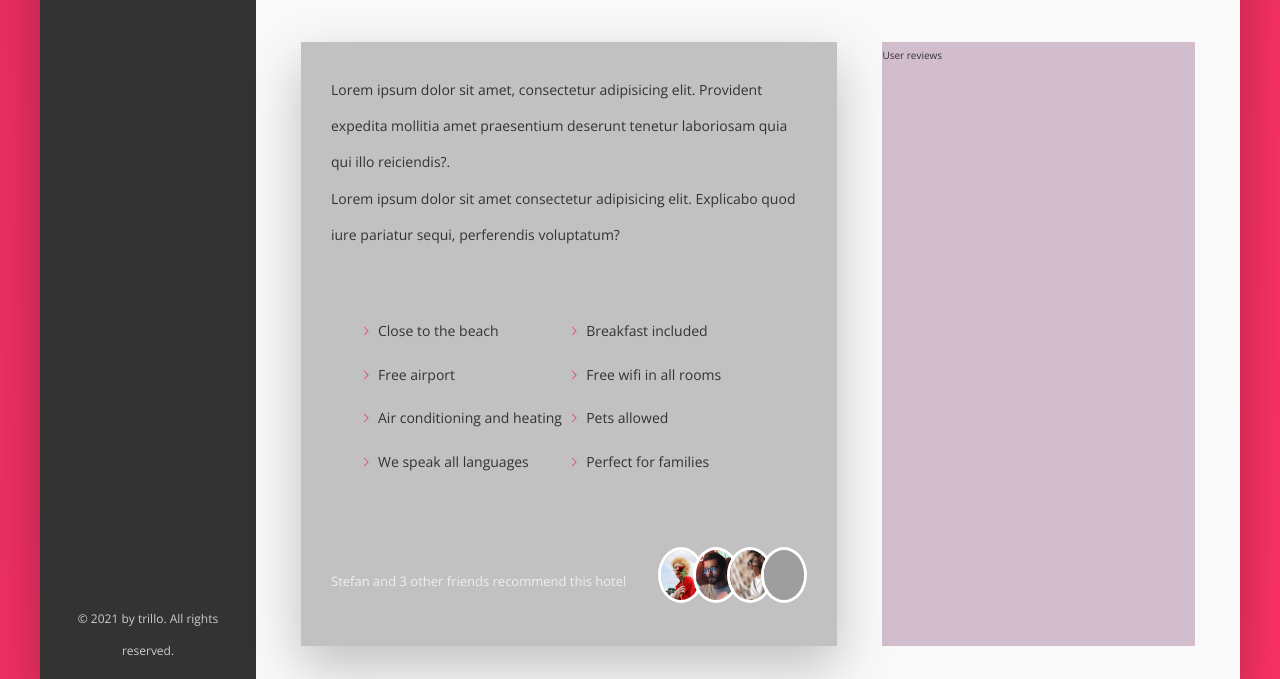
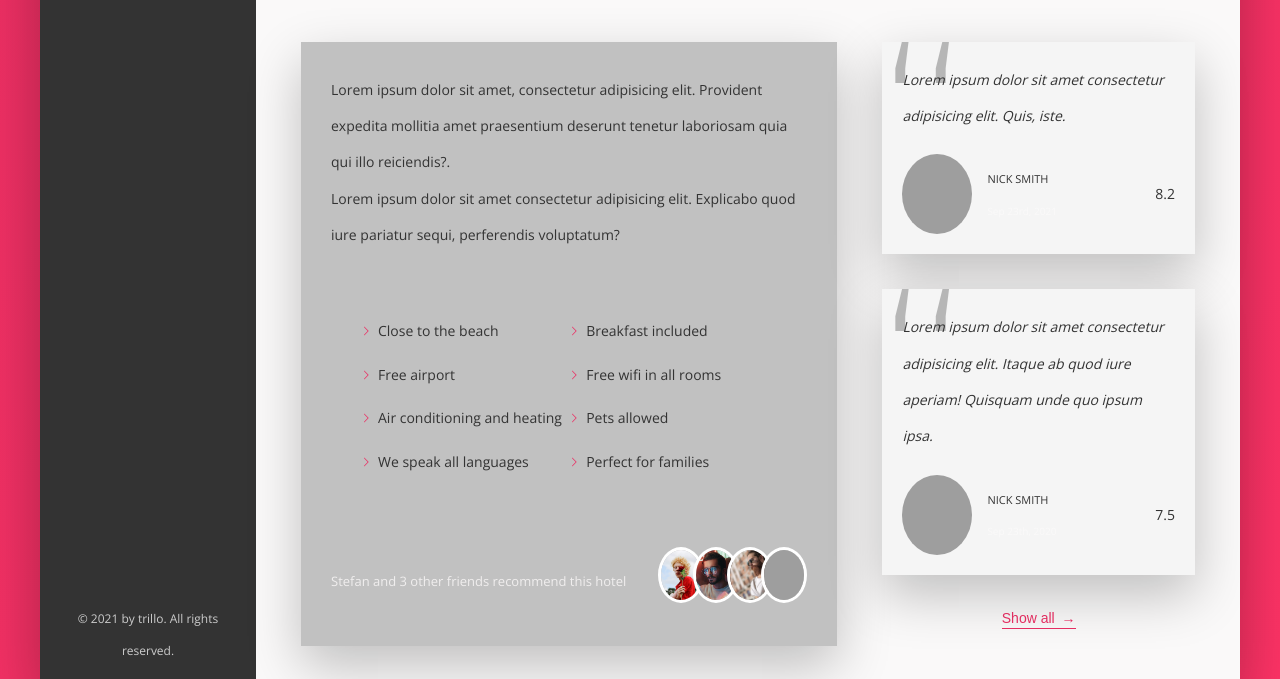
Before and after one commit to apolloniiaa/booking-app__overkill-flexbox, a website: page index.html in a window 1280 px wide. Shown: the part 489-1168 px from the top of the page. Drawn offline with nearby package versions, Linux system fonts and the light colour scheme; grey boxes are pictures that could not be loaded.

Commit message:
Building the User Reviews Section

```diff
--- a/index.html
+++ b/index.html
@@ -159,7 +159,35 @@
                         </div>
                     </div>
                     <div class="user-reviews">
-                        User reviews
+                        <figure class="review">
+                            <blockquote class="review_text">
+                                Lorem ipsum dolor sit amet consectetur adipisicing elit. Quis, iste.
+                            </blockquote>
+                            <figcaption class="review_user">
+                                <img src="img/user-4.jpg" width="200px" alt="user 5" class="review_photo">
+                                <div class="review_user-box">
+                                    <p class="review_user-name">Nick Smith</p>
+                                    <p class="review_user-date">Sep 23rd, 2021</p>
+                                </div>
+                                <div class="review_rating">8.2</div>
+                            </figcaption>
+                        </figure>
+
+                        <figure class="review">
+                            <blockquote class="review_text">
+                                Lorem ipsum dolor sit amet consectetur adipisicing elit. Itaque ab quod iure aperiam!
+                                Quisquam unde quo ipsum ipsa.
+                            </blockquote>
+                            <figcaption class="review_user">
+                                <img src="img/user-4.jpg" alt="user 5" width="200px" class="review_photo">
+                                <div class="review_user-box">
+                                    <p class="review_user-name">Nick Smith</p>
+                                    <p class="review_user-date">Sep 23th, 2020</p>
+                                </div>
+                                <div class="review_rating">7.5</div>
+                            </figcaption>
+                        </figure>
+                        <button class="btn-inline">Show all <span>&rarr;</span></button>
                     </div>
                 </div>
             </main>
--- a/sass/_components.scss
+++ b/sass/_components.scss
@@ -246,8 +246,17 @@
   cursor: pointer;
   transition: all 0.2s;
 
+  & span {
+    margin-left: 3px;
+    transition: margin-left 0.2s;
+  }
+
   &:hover {
     color: var(--color-grey-dark-1);
+
+    span {
+      margin-left: 8px;
+    }
   }
   &:focus {
     outline: none;
@@ -269,3 +278,57 @@
     box-shadow: none;
   }
 }
+
+.review {
+  background-color: whitesmoke;
+  box-shadow: var(--shadow-light);
+  padding: 2rem;
+  margin-bottom: 3.5rem;
+  position: relative;
+  overflow: hidden;
+  &_text {
+    margin-bottom: 2rem;
+    font-style: italic;
+    z-index: 10;
+    position: relative;
+  }
+  &_user {
+    display: flex;
+    align-items: center;
+  }
+  &_photo {
+    height: 8rem;
+    width: 7rem;
+    object-fit: cover;
+    border-radius: 50%;
+    margin-right: 1.5rem;
+  }
+  &_user-box {
+    margin-right: auto;
+  }
+  &_user-name {
+    font-size: 1.1rem;
+    text-transform: uppercase;
+    margin-bottom: 0.4rem;
+  }
+  &_user-date {
+    font-size: 1rem;
+    color: var(--color-grey-light-1);
+  }
+  &_dating {
+    color: var(--color-primary);
+    font-size: 2.2rem;
+  }
+
+  &::before {
+    content: '\201C';
+    position: absolute;
+    top: -2.75rem;
+    left: -1rem;
+    line-height: 1;
+    font-size: 20rem;
+    color: rgba(128, 128, 128, 0.537);
+    font-family: cursive;
+    z-index: 1;
+  }
+}
--- a/sass/_layout.scss
+++ b/sass/_layout.scss
@@ -31,6 +31,7 @@
   flex: 1;
 }
 .detail {
+  font-size: 1.4rem;
   display: flex;
   padding: 4.5rem;
   background-color: var(--color-grey-light-1);
@@ -38,7 +39,6 @@
 }
 
 .description {
-  font-size: 1.4rem;
   background-color: rgb(193, 193, 193);
   flex: 0 0 60%;
   padding: 3rem;
@@ -46,8 +46,10 @@
   box-shadow: var(--shadow-light);
 }
 .user-reviews {
-  background-color: rgba(93, 22, 73, 0.263);
+  display: flex;
+  flex-direction: column;
   flex: 1;
+  align-items: center;
 }
 
 .list {
```
Also changed, not shown: sass/main.css, 2 other files.
